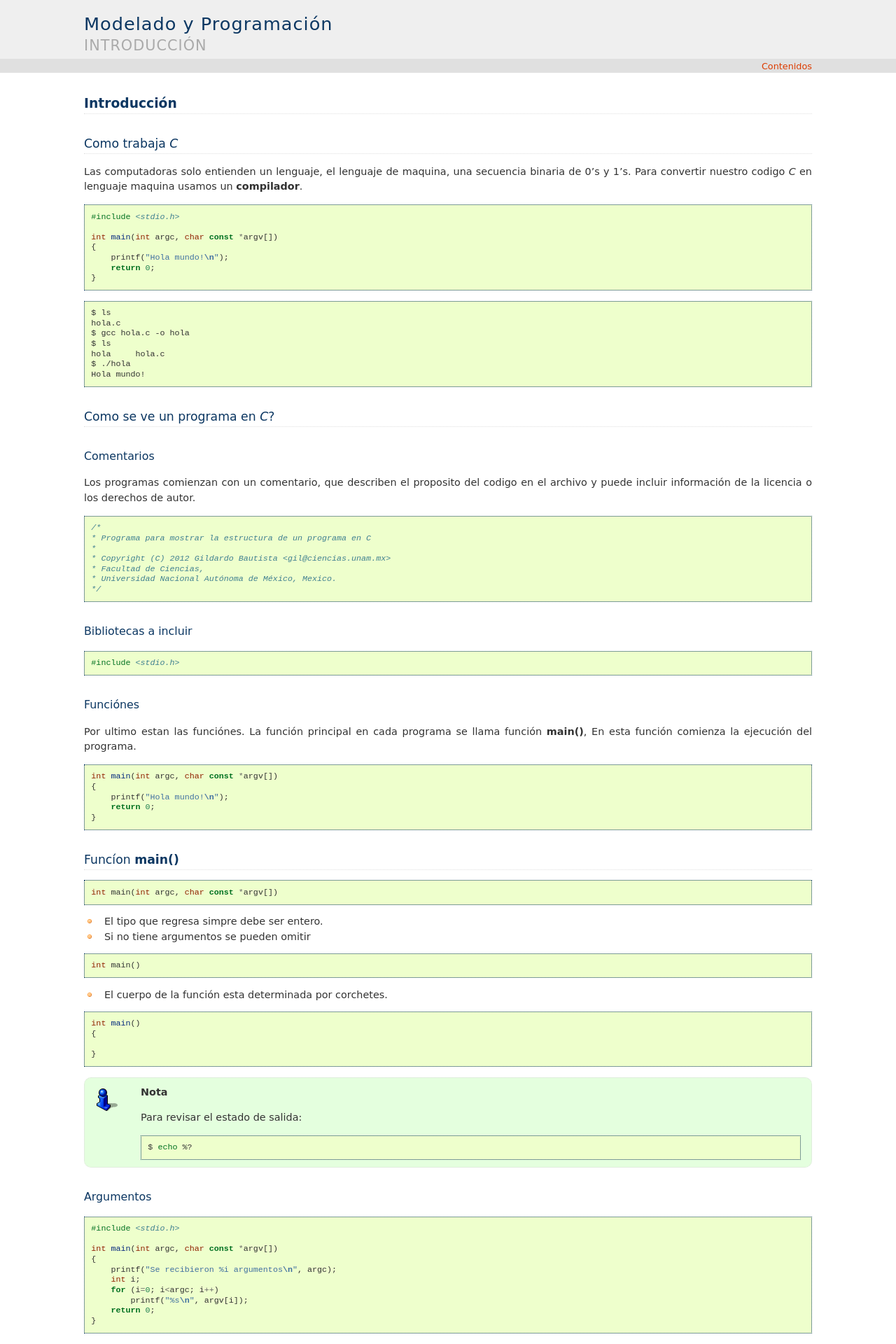
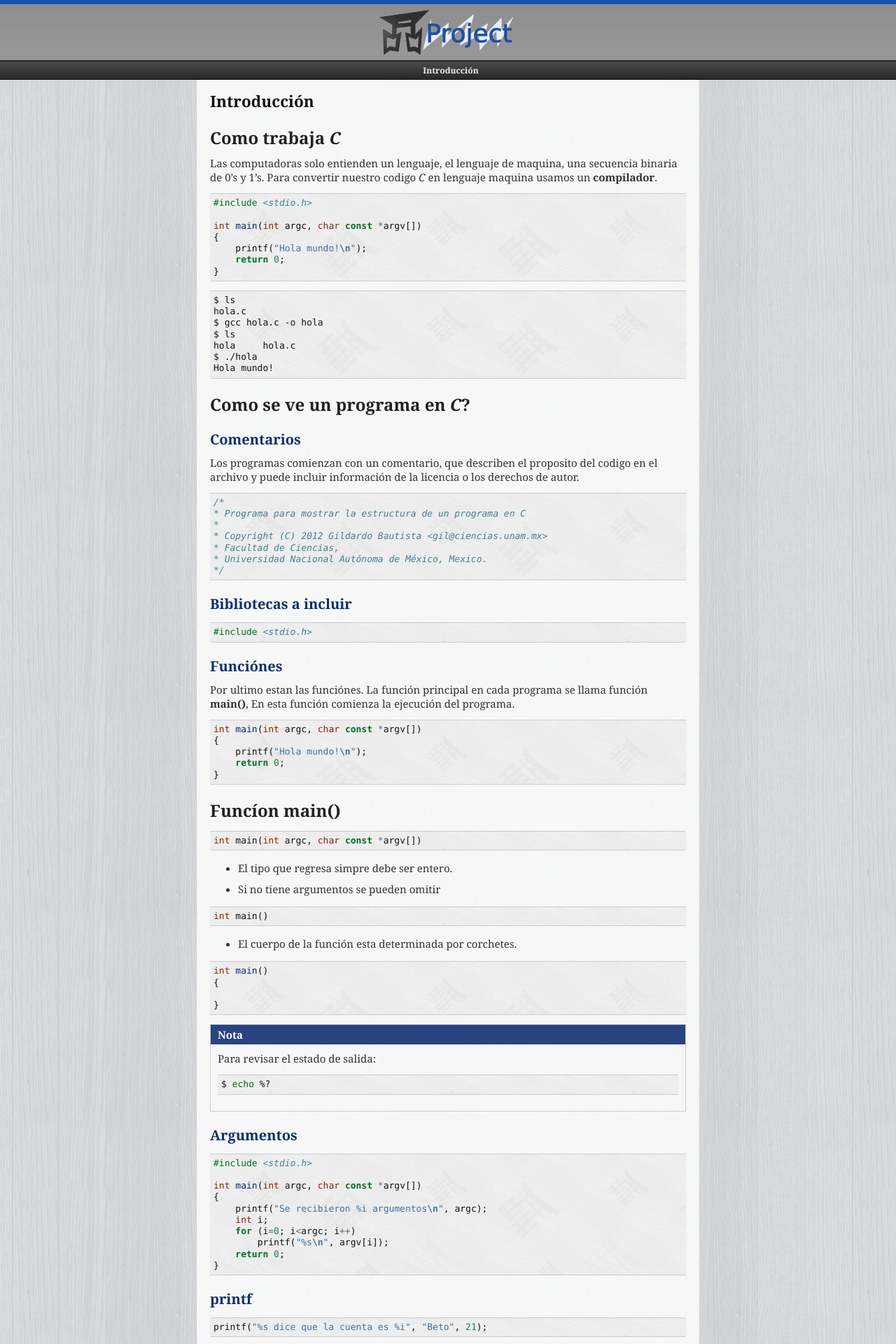
Before and after one commit to gil-cano/modelado, a Sphinx documentation site: the page built from notes/source/introduccion.rst, in a window 1280 px wide. Shown: the top 1920 px of the page at 70% size. Built offline with Sphinx 7.4.7, drawn with Linux system fonts in a browser that asks for light colours; pages that are not in the unit, such as notebooks, are missing from menus.

```diff
--- a/notes/source/conf.py
+++ b/notes/source/conf.py
@@ -91,8 +91,8 @@
 
 # The theme to use for HTML and HTML Help pages.  See the documentation for
 # a list of builtin themes.
-html_theme = 'haiku'
-# html_theme = 'scrolls'
+# html_theme = 'haiku'
+html_theme = 'scrolls'
 # html_theme = 'default'
 
 
```
